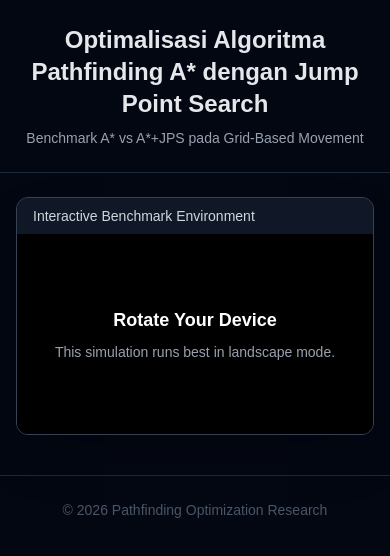
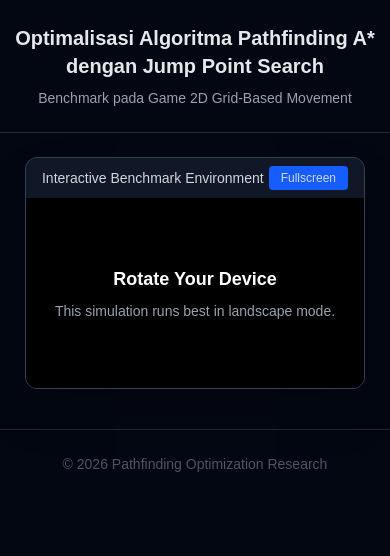
Before and after one commit to ZiaKfa/astar-jps-webgl, a Next.js app: page / in a window 390 px wide. Shown: the top 556 px of the page. Built offline with nearby package versions, Linux system fonts and the light colour scheme; no server answers.

Commit message:
menambahkan tombol full screen

```diff
--- a/app/page.tsx
+++ b/app/page.tsx
@@ -11,12 +11,14 @@ declare global {
       config: any,
       onProgress?: (progress: number) => void
     ) => Promise<any>
+    Module?: any
   }
 }
 
 export default function UnityResearchPage() {
   const canvasRef = useRef<HTMLCanvasElement>(null)
-  const [unityInstance, setUnityInstance] = useState<any>(null)
+  const unityInstanceRef = useRef<any>(null)
+
   const [progress, setProgress] = useState(0)
   const [isLoaded, setIsLoaded] = useState(false)
   const [isMobile, setIsMobile] = useState(false)
@@ -36,6 +38,10 @@ export default function UnityResearchPage() {
   const handleLoad = () => {
     if (!canvasRef.current || !window.createUnityInstance) return
 
+    window.Module = {
+      keyboardListeningElement: '#unity-canvas',
+    }
+
     window
       .createUnityInstance(
         canvasRef.current,
@@ -47,23 +53,23 @@ export default function UnityResearchPage() {
           companyName: 'Research Project',
           productName: 'A* vs JPS Benchmark',
           productVersion: '1.0',
-
-          // 🔥 Mobile Optimization
           matchWebGLToCanvasSize: true,
-          devicePixelRatio: isMobile ? 0.7 : 1,
+          devicePixelRatio: isMobile ? 1 : window.devicePixelRatio,
         },
         (p: number) => setProgress(p)
       )
-      .then((instance: any) => {
-        setUnityInstance(instance)
+      .then((unityInstance) => {
+        unityInstanceRef.current = unityInstance
         setIsLoaded(true)
       })
+      .catch((err) => console.error(err))
   }
 
   const handleFullscreen = () => {
-    if (unityInstance) {
-      unityInstance.SetFullscreen(1)
-    }
+    if (!unityInstanceRef.current) return
+
+    // 🔥 TRUE FULLSCREEN
+    unityInstanceRef.current.SetFullscreen(1)
   }
 
   return (
@@ -76,11 +82,11 @@ export default function UnityResearchPage() {
       />
 
       <header className="py-6 text-center border-b border-gray-800">
-        <h1 className="text-2xl md:text-3xl font-bold">
+        <h1 className="text-xl md:text-3xl font-bold">
           Optimalisasi Algoritma Pathfinding A* dengan Jump Point Search
         </h1>
         <p className="mt-2 text-gray-400 text-sm md:text-base">
-          Benchmark A* vs A*+JPS pada Grid-Based Movement
+          Benchmark pada Game 2D Grid-Based Movement
         </p>
       </header>
 
@@ -88,20 +94,17 @@ export default function UnityResearchPage() {
         <div
           className={`
             relative bg-gray-800 rounded-xl shadow-2xl overflow-hidden border border-gray-700
-            ${isMobile ? 'w-full' : 'w-[800px]'}
+            ${isMobile ? 'w-[95%] max-w-[420px]' : 'w-[800px]'}
           `}
         >
           <div className="flex justify-between items-center bg-gray-900 px-4 py-2 text-sm text-gray-300">
             <span>Interactive Benchmark Environment</span>
-
-            {isLoaded && (
-              <button
-                onClick={handleFullscreen}
-                className="bg-blue-600 hover:bg-blue-500 px-3 py-1 rounded text-xs"
-              >
-                Fullscreen
-              </button>
-            )}
+            <button
+              onClick={handleFullscreen}
+              className="bg-blue-600 hover:bg-blue-700 px-3 py-1 rounded text-xs"
+            >
+              Fullscreen
+            </button>
           </div>
 
           <div
@@ -110,7 +113,6 @@ export default function UnityResearchPage() {
               ${isMobile ? 'aspect-video' : 'h-[600px]'}
             `}
           >
-            {/* Rotate Overlay */}
             {isMobile && isPortrait && (
               <div className="absolute inset-0 z-20 flex items-center justify-center bg-black text-white text-center p-6">
                 <div>
@@ -124,13 +126,12 @@ export default function UnityResearchPage() {
               </div>
             )}
 
-            {/* Loading */}
             {!isLoaded && (
               <div className="absolute inset-0 flex flex-col items-center justify-center bg-gray-900 z-10">
                 <p className="mb-4 text-sm text-gray-400">
-                  Optimizing WebGL for Your Device...
+                  Initializing WebGL Environment...
                 </p>
-                <div className="w-56 h-3 bg-gray-700 rounded">
+                <div className="w-48 h-3 bg-gray-700 rounded">
                   <div
                     className="h-3 bg-blue-500 rounded transition-all duration-200"
                     style={{ width: `${progress * 100}%` }}
@@ -143,6 +144,7 @@ export default function UnityResearchPage() {
             )}
 
             <canvas
+              id="unity-canvas"
               ref={canvasRef}
               className="w-full h-full"
             />
```
